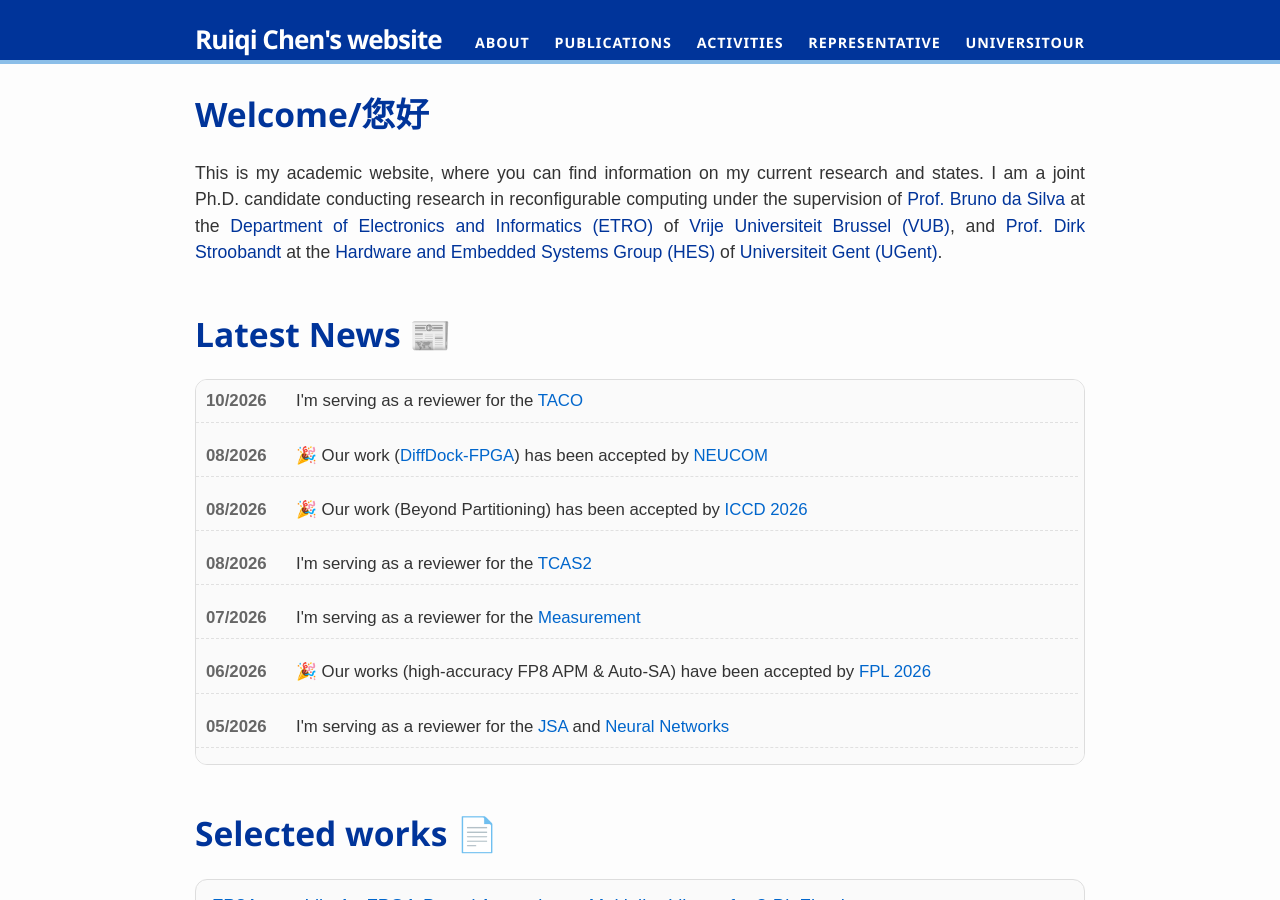
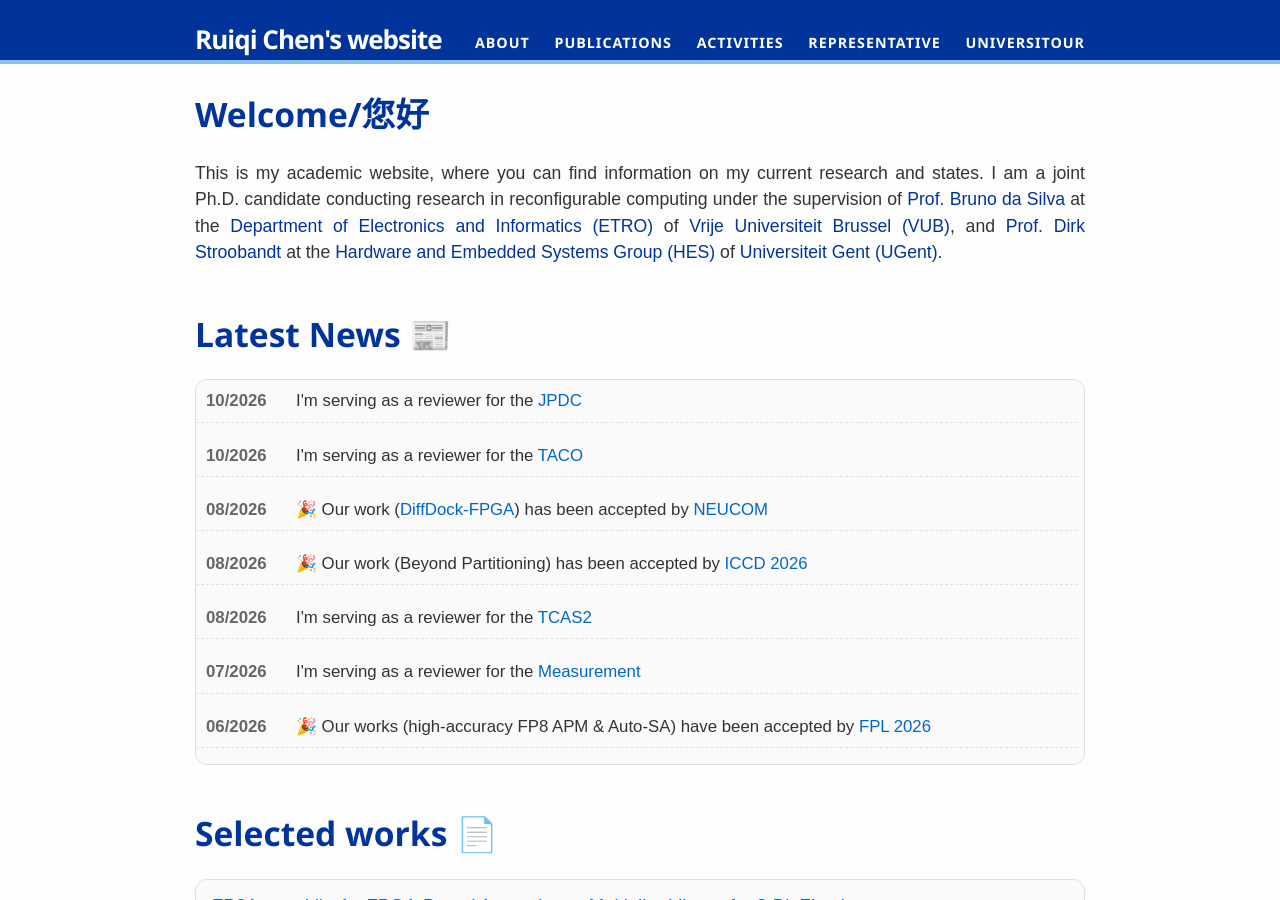
Before and after one commit to ruiqichen7/ruiqichen7.github.io, a Jekyll site: the page built from index.html, in a window 1280 px wide and 900 px high. Built offline with Jekyll 4.4.1, drawn with Linux system fonts in a browser that asks for light colours.

Commit message:
update about

```diff
--- a/index.html
+++ b/index.html
@@ -14,6 +14,13 @@
 
 <div class="rollbar-container">
   <div class="rollbar-content">
+
+    <div class="rollbar-item">
+      <div class="rollbar-date">10/2026</div>
+      <div class="rollbar-text">
+        I'm serving as a reviewer for the <a href="https://www.sciencedirect.com/journal/journal-of-parallel-and-distributed-computing">JPDC</a>
+      </div>
+    </div>
 
     <div class="rollbar-item">
       <div class="rollbar-date">10/2026</div>
@@ -151,44 +158,6 @@
       </div>
     </div>
 
-    <div class="rollbar-item">
-      <div class="rollbar-date">09/2025</div>
-      <div class="rollbar-text">
-        🎉 Our work (<a href="https://ieeexplore.ieee.org/document/11240791">Diff-DiT</a>) has been selected as the Best Paper Award Candidate in
-        <a href="https://2025.iccad.com/">ICCAD 2025</a>
-      </div>
-    </div>
-
-    <div class="rollbar-item">
-      <div class="rollbar-date">09/2025</div>
-      <div class="rollbar-text">
-        I'm serving as a reviewer for the <a href="https://www.sciencedirect.com/journal/neurocomputing">Neurocomputing</a>
-      </div>
-    </div>
-
-    <div class="rollbar-item">
-      <div class="rollbar-date">07/2025</div>
-      <div class="rollbar-text">
-        I'm serving as a reviewer for the <a href="https://dl.acm.org/journal/tecs">TECS</a> and <a href="https://2025.ieee-biocas.org/">BIOCAS 2025</a>
-      </div>
-    </div>
-
-    <div class="rollbar-item">
-      <div class="rollbar-date">07/2025</div>
-      <div class="rollbar-text">
-        🎉 Our work (<a href="https://doi.org/10.1109/TVLSI.2025.3593020">FASE</a>) has been accepted by
-        <a href="https://ieeexplore.ieee.org/xpl/RecentIssue.jsp?punumber=92">TVLSI</a>
-      </div>
-    </div>
-
-    <div class="rollbar-item">
-      <div class="rollbar-date">06/2025</div>
-      <div class="rollbar-text">
-        🎉 Our works (<a href="https://ieeexplore.ieee.org/document/11240791">Diff-DiT</a> & <a href="https://ieeexplore.ieee.org/document/11241002">Hummingbird</a>) have been accepted by
-        <a href="https://2025.iccad.com/">ICCAD 2025</a>
-      </div>
-    </div>
-
   </div>
 </div>
 
```
Also changed, not shown: activities.md (+1 -0 lines).
